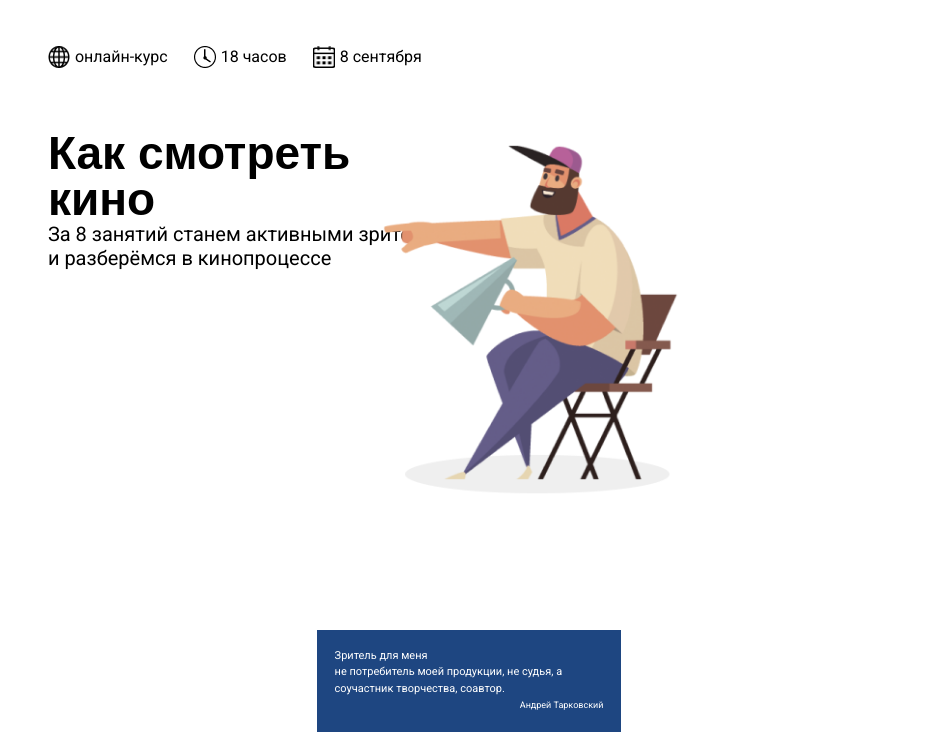
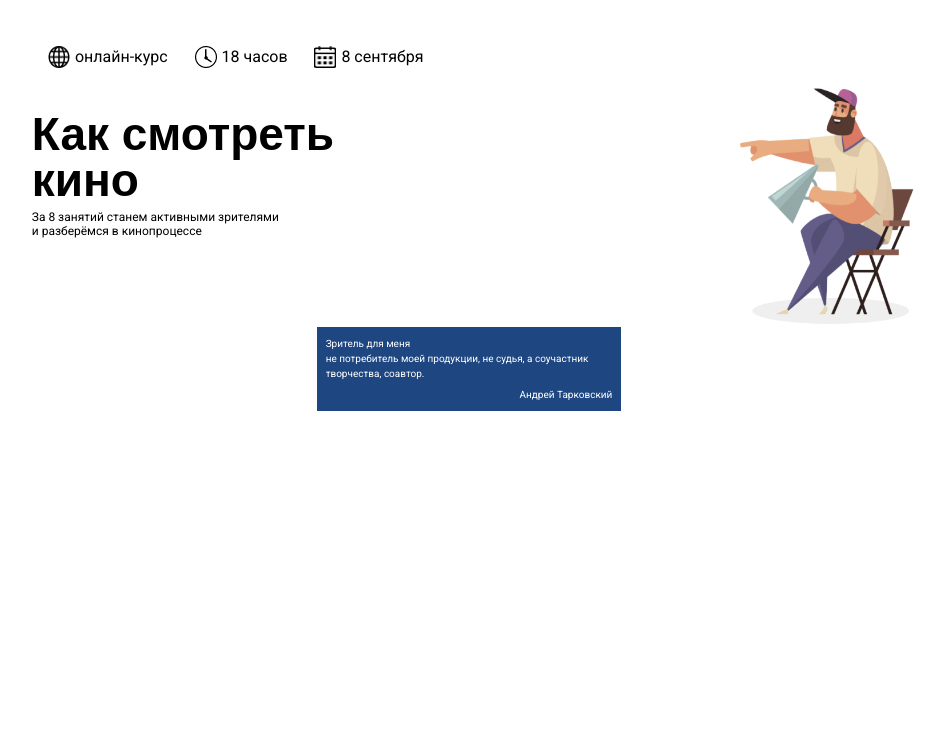
Before and after one commit to designR765/movie_project, a plain HTML site: page index.html in a window 1280 px wide. Shown: the part 96-828 px from the top of the page, without its empty margins (171-1116 px from the left). After the commit the page ends 800 px from the top, so only its background shows below. Drawn offline with Linux system fonts and the light colour scheme.

Commit message:
modified producer block

```diff
--- a/css/media.css
+++ b/css/media.css
@@ -21,15 +21,12 @@
     }
 
     .producer-block-slogan {
-        font-size: 20px;
+        font-size: 12px;
     }
 
-    .producer-img {
-        width: 304px;
-        height: 356px;
-        position: relative;
-        left: 40%;
-        bottom: 8rem;
+    .producer-text {
+        font-size: 10px;
+        line-height: 150%;
     }
 }
 
--- a/css/style.css
+++ b/css/style.css
@@ -14,6 +14,7 @@ h1 {
     font-weight: 700;
     line-height: 100%;
     margin-left: 3%;
+    margin-top: 7%;
 }
 
 ul {
@@ -52,11 +53,9 @@ header {
 
 /************************* .navigation-container *************************/
 .navigation-container {
-    box-sizing: border-box;
     width: 100%;
     height: auto;
     margin-top: 5%;
-    margin-bottom: 5%;
     padding-left: 3%;
 }
 
@@ -92,58 +91,44 @@ header {
 }
 
 /************************* .producer-block *************************/
-
-.poducer-block {
-    position: relative;
+.producer-block {
+    display: flex;
+    justify-content: space-between;
     width: 100%;
     height: auto;
+    position: relative;
+}
+
+.producer-block-header-with-slogan {
+    width: 40%;
+    margin-right: 3%;
+    margin-bottom: 10%;
 }
 
 .producer-block-slogan {
     margin-left: 3%;
+    margin-top: 2%;
+}
+
+.producer-img {
+    width: 180px;
+    height: auto;
 }
 
 .producer-text {
-    margin: auto;
     color: white;
     background-color: #1E4681;
-    width: 30%;
-    font-size: 11px;
-    line-height: 150%;
-    padding: 2%;
+    position: relative;
+    margin: auto;
+    bottom: 0;
+    left: 0;
+    width: 32%;
+    padding: 1%;
 }
 
 .producer-name {
+    font-size: 10px;
     display: block;
-    font-size: 9px;
     text-align: right;
+    margin-top: 2%;
 }
-
-
-/*@media(max-width: 1280px) {
-    .producer-img {
-        width: 180px;
-        height: 210px;
-        left: 50%;
-        bottom: 130px;
-    }
-}
-
-@media(max-width: 1279px) and (min-width: 992px) {
-    .producer-img {
-        width: 150px;
-        height: 180px;
-        left: 50%;
-        bottom: 130px;
-    }
-}
-
-@media(max-width: 991px) and (min-width: 320px) {
-    .producer-img {
-        width: 150px;
-        height: 180px;
-        left: 50%;
-        bottom: 130px;
-    }
-}
-/*
--- a/index.html
+++ b/index.html
@@ -41,13 +41,16 @@
 
                 <!--.producer-block-->
                 <div class="producer-block">
+                    <div class="producer-block-header-with-slogan">
                         <h1>Как смотреть <br> кино</h1>
                         <p class="producer-block-slogan">
                             За 8 занятий станем активными зрителями <br>
                             и разберёмся в кинопроцессе
                         </p>
+                    </div>
                     <img class="producer-img" src="img/producer.png" alt="producer-img">
                     <!---->
+                </div>
                 <div>
                     <p class="producer-text">
                         Зритель для меня<br>
@@ -55,7 +58,6 @@
                         а соучастник творчества, соавтор.
                         <span class="producer-name">Андрей Тарковский</span>
                     </p>
-                    </div>
                 </div>
                 <!--.producer-block-end-->
 
```
Lines whose indentation alone changed are shown as unchanged.
